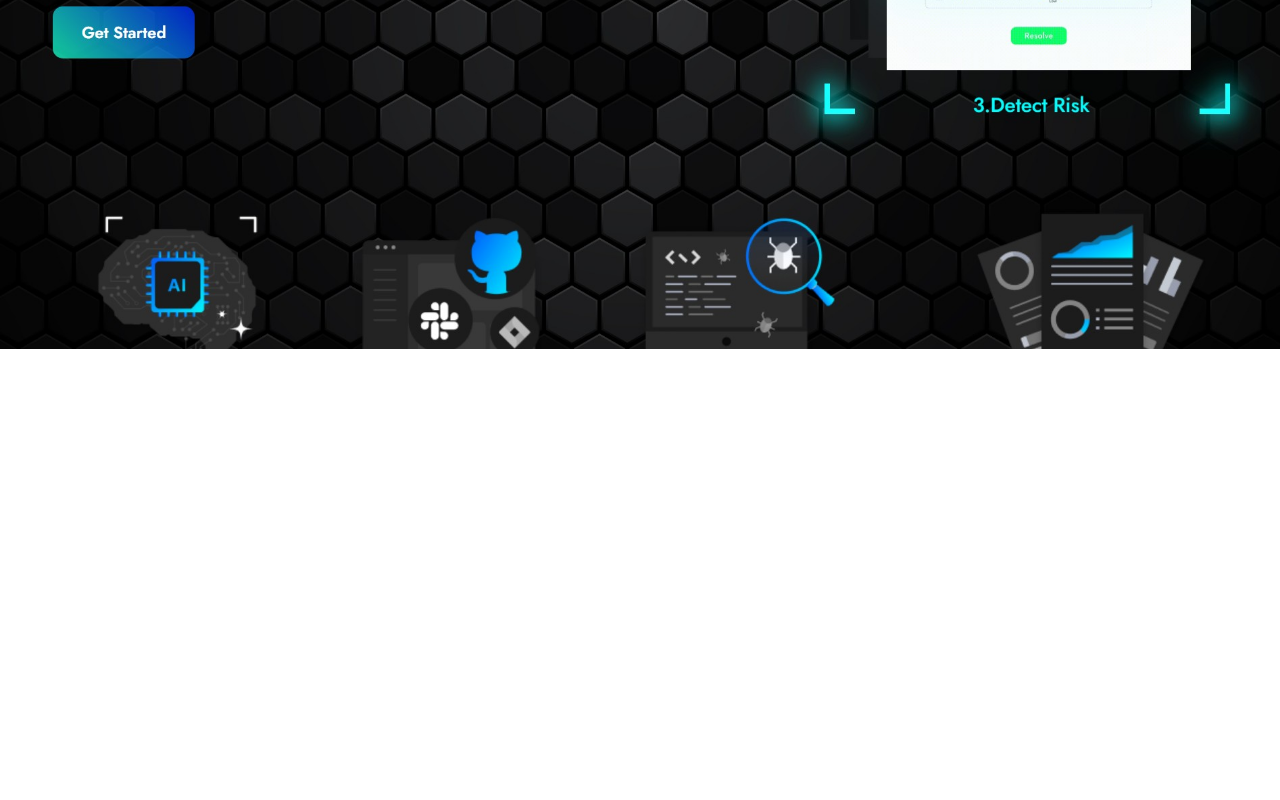
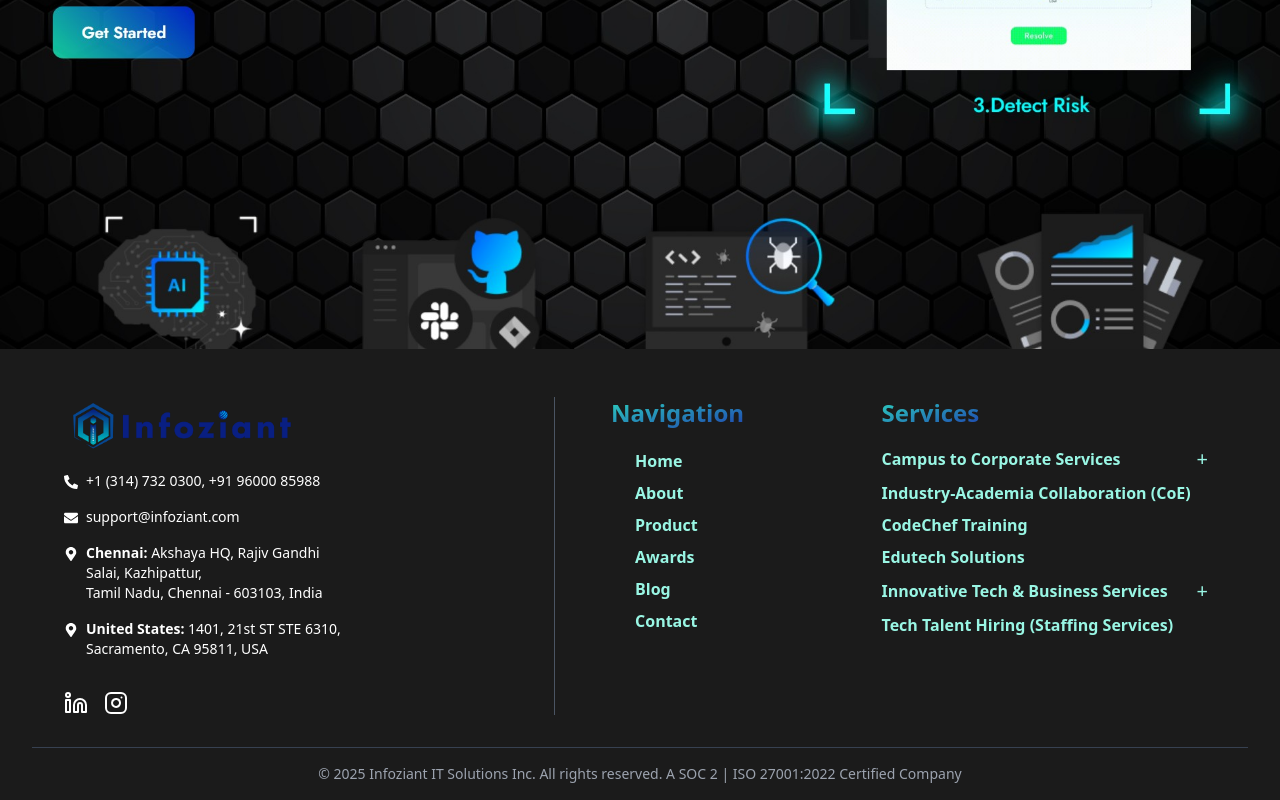
Before and after one commit to infoziantappwrite/Infoziant, a React (Create React App) app: page /testing in a window 1280 px wide. Shown: the part 321-1121 px from the top of the page. Before the commit the page ends 800 px from the top, so only its background shows below. Built offline with nearby package versions, Linux system fonts and the light colour scheme.

Commit message:
Footer added

```diff
--- a/src/App.jsx
+++ b/src/App.jsx
@@ -1,6 +1,7 @@
 import React from 'react';
 import { BrowserRouter as Router, Routes, Route } from 'react-router-dom';
 import Header from './Components/Header';
+import Footer from './Components/Footer';
 import Home from './Components/Home/Home';
 
 const Page = () => (
@@ -31,6 +32,7 @@ const App = () => {
       <Route path="/web-development" element={<Page title="Web Development" />} />
       <Route path="/testing" element={<Page title="Testing" />} />
       </Routes>
+      <Footer />
     </Router>
   );
 };
--- /dev/null
+++ b/src/Components/Footer.jsx
@@ -0,0 +1,178 @@
+import { FaPhoneAlt, FaEnvelope, FaMapMarkerAlt } from "react-icons/fa";
+import { FiLinkedin, FiInstagram } from "react-icons/fi";
+import { Link } from "react-router-dom";
+
+import { useState } from "react";
+
+export default function Footer() {
+    const [openTech, setOpenTech] = useState(false);
+    const [openCampus, setOpenCampus] = useState(false);
+
+  return (
+    <footer className="bg-[#1b1b1b] text-white py-8 sm:py-12">
+      <div className="max-w-screen-xl mx-auto px-4 sm:px-6 lg:px-8">
+        <div className="flex flex-col md:flex-row justify-between items-start gap-8 sm:gap-10">
+          {/* Left: Company Info */}
+          <div className="w-full md:w-[40%] space-y-4 md:ml-8 text-center md:text-left">
+            <img src="/logo.png" alt="Infoziant Logo" className="w-40 mx-auto sm:w-60 md:w-60 mx-auto md:mx-0" />
+            <div className="flex items-start gap-2 justify-center md:justify-start text-xs sm:text-sm">
+              <FaPhoneAlt className="mt-1" />
+              <span>+1 (314) 732 0300, +91 96000 85988</span>
+            </div>
+            <div className="flex items-start gap-2 justify-center md:justify-start text-xs sm:text-sm">
+              <FaEnvelope className="mt-1" />
+              <span>support@infoziant.com</span>
+            </div>
+            <div className="flex items-start gap-2 justify-center md:justify-start text-xs sm:text-sm">
+              <FaMapMarkerAlt className="mt-1" />
+              <span>
+                <strong>Chennai:</strong> Akshaya HQ, Rajiv Gandhi <br />
+                Salai, Kazhipattur, <br />
+                Tamil Nadu, Chennai - 603103, India
+              </span>
+            </div>
+            <div className="flex items-start gap-2 justify-center md:justify-start text-xs sm:text-sm">
+              <FaMapMarkerAlt className="mt-1" />
+              <span>
+                <strong>United States:</strong> 1401, 21st ST STE 6310,
+                <br />Sacramento, CA 95811, USA
+              </span>
+            </div>
+            <div className="flex gap-4 pt-4 justify-center md:justify-start">
+              <a href="https://www.linkedin.com" target="_blank" className="text-white text-2xl hover:text-gray-300">
+                <FiLinkedin />
+              </a>
+              <a href="https://www.instagram.com" target="_blank" className="text-white text-2xl hover:text-gray-300">
+                <FiInstagram />
+              </a>
+            </div>
+          </div>
+
+          {/* Vertical Divider */}
+          <div className="hidden md:block w-px bg-gray-600 mx-4 self-stretch"></div>
+
+          {/* Right Side: Navigation & Services */}
+          <div className="w-full md:w-[55%] md:mr-10 grid grid-cols-1 sm:grid-cols-2 gap-4 sm:gap-6">
+            {/* Navigation */}
+            <div className="flex flex-col items-center md:items-start text-center md:text-left gap-2 sm:gap-3">
+              <h3 className="text-xl sm:text-2xl font-extrabold bg-gradient-to-br from-teal-400 to-blue-800 text-transparent bg-clip-text mb-4">
+                Navigation
+              </h3>
+              <ul className="space-y-1 sm:space-y-2 md:ml-6 md:mb-2 -mt-2">
+                {["Home", "About", "Product", "Awards", "Blog", "Contact"].map((item) => (
+                  <li
+                    key={item}
+                    className="cursor-pointer font-semibold text-teal-200 hover:text-blue-500 transition-colors duration-200 text-sm sm:text-base"
+                  >
+                    <Link to={item === "Home" ? "/" : `/${item.toLowerCase()}`}>{item}</Link>
+                  </li>
+                ))}
+              </ul>
+            </div>
+
+            {/* Services */}
+            <div className="flex flex-col items-center md:items-start text-center md:text-left md:-ml-10 mt-6 sm:mt-8 lg:mt-0">
+              <h3 className="text-xl sm:text-2xl font-extrabold bg-gradient-to-br from-teal-400 to-blue-800 text-transparent bg-clip-text mb-4">
+                Services
+              </h3>
+
+              {/* Campus to Corporate Services */}
+              <div className="w-full mb-2">
+                <div
+                  className="flex justify-center sm:justify-between items-center cursor-pointer text-teal-200 font-semibold text-sm sm:text-base"
+                  onClick={() => setOpenCampus(!openCampus)}
+                >
+                  <span>Campus to Corporate Services</span>
+                  <span className="text-xl ml-1 font-medium">{openCampus ? '-' : '+'}</span>
+                </div>
+                {openCampus && (
+                  <ul className="pl-4 text-xs sm:text-sm space-y-2 mt-2 text-gray-300">
+                    <li className="hover:text-teal-400 font-semibold">
+                      <Link to="/placement">Placement Support</Link>
+                    </li>
+                    <li className="hover:text-teal-400 font-semibold">
+                      <Link to="/internship">Internship Programs</Link>
+                    </li>
+                    <li className="hover:text-teal-400 font-semibold">
+                      <Link to="/training">Training & Upskilling</Link>
+                    </li>
+                  </ul>
+                )}
+              </div>
+
+              {/* Industry-Academia Collaboration (CoE) */}
+              <div className="w-full mb-2">
+                <Link
+                  to="/coe"
+                  className="block text-teal-200 hover:text-blue-500 font-semibold text-sm sm:text-base text-center sm:text-left"
+                >
+                  Industry-Academia Collaboration (CoE)
+                </Link>
+              </div>
+
+              {/* CodeChef Training */}
+              <div className="w-full mb-2">
+                <Link
+                  to="/codechef"
+                  className="block text-teal-200 hover:text-blue-500 font-semibold text-sm sm:text-base text-center sm:text-left"
+                >
+                  CodeChef Training
+                </Link>
+              </div>
+
+              {/* Edutech Solutions */}
+              <div className="w-full mb-2">
+                <Link
+                  to="/edutech"
+                  className="block text-teal-200 hover:text-blue-500 font-semibold text-sm sm:text-base text-center sm:text-left"
+                >
+                  Edutech Solutions
+                </Link>
+              </div>
+
+              {/* Innovative Tech & Business Services */}
+              <div className="w-full mb-2">
+                <div
+                  className="flex justify-center sm:justify-between items-center cursor-pointer text-teal-200 font-semibold text-sm sm:text-base"
+                  onClick={() => setOpenTech(!openTech)}
+                >
+                  <span>Innovative Tech & Business Services</span>
+                  <span className="text-xl ml-1 font-medium">{openTech ? '-' : '+'}</span>
+                </div>
+                {openTech && (
+                  <ul className="pl-4 text-xs sm:text-sm space-y-2 mt-2 text-gray-300">
+                    <li className="hover:text-teal-400 font-semibold">
+                      <Link to="/cybersecurity">Cybersecurity Services</Link>
+                    </li>
+                    <li className="hover:text-teal-400 font-semibold">
+                      <Link to="/web-development">Web & App Development</Link>
+                    </li>
+                    <li className="hover:text-teal-400 font-semibold">
+                      <Link to="/testing">Software Testing</Link>
+                    </li>
+                  </ul>
+                )}
+              </div>
+
+              {/* Tech Talent Hiring */}
+              <div className="w-full mb-2">
+                <Link
+                  to="/talent-services"
+                  className="block text-teal-200 hover:text-blue-500 font-semibold text-sm sm:text-base text-center sm:text-left"
+                >
+                  Tech Talent Hiring (Staffing Services)
+                </Link>
+              </div>
+            </div>
+          </div>
+        </div>
+
+        {/* Bottom Footer */}
+        <div className="text-center text-xs sm:text-sm text-gray-400 border-t border-gray-700 pt-4 mt-8 -mb-8">
+          © 2025 Infoziant IT Solutions Inc. All rights reserved.
+          A SOC 2 | ISO 27001:2022 Certified Company
+        </div>
+      </div>
+    </footer>
+  );
+}
```
